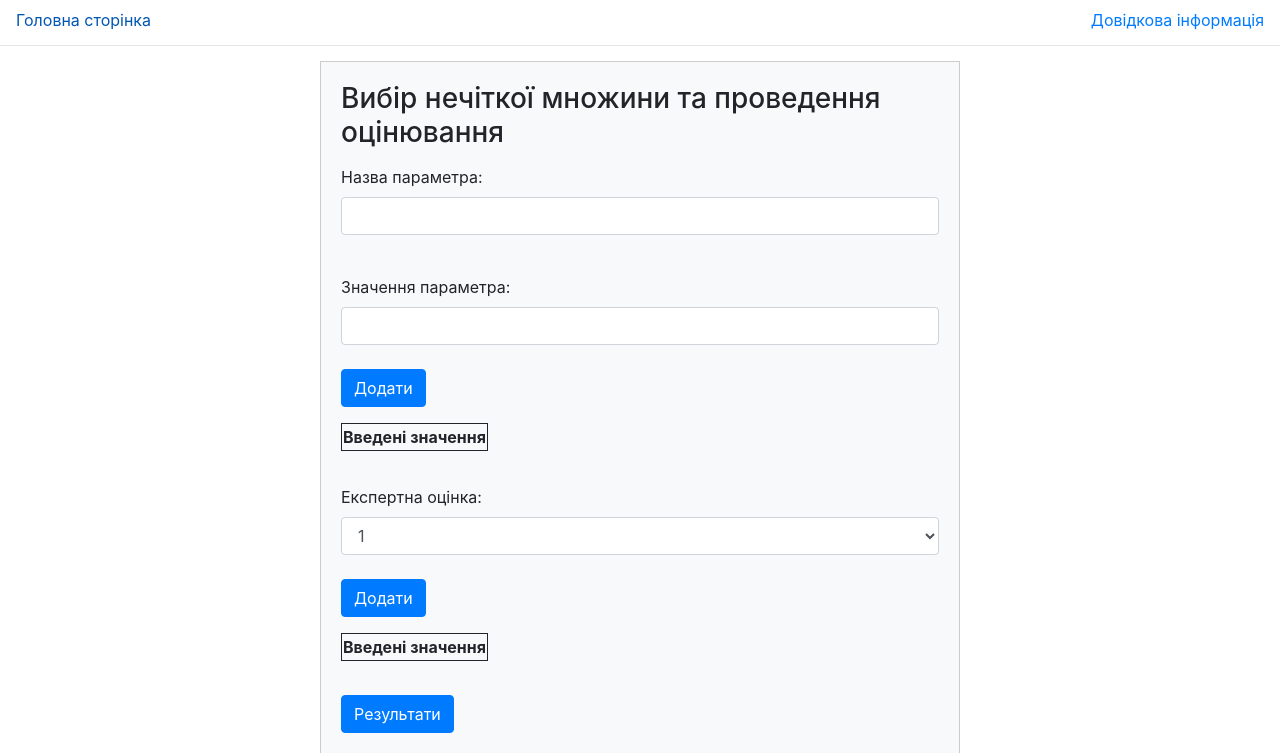
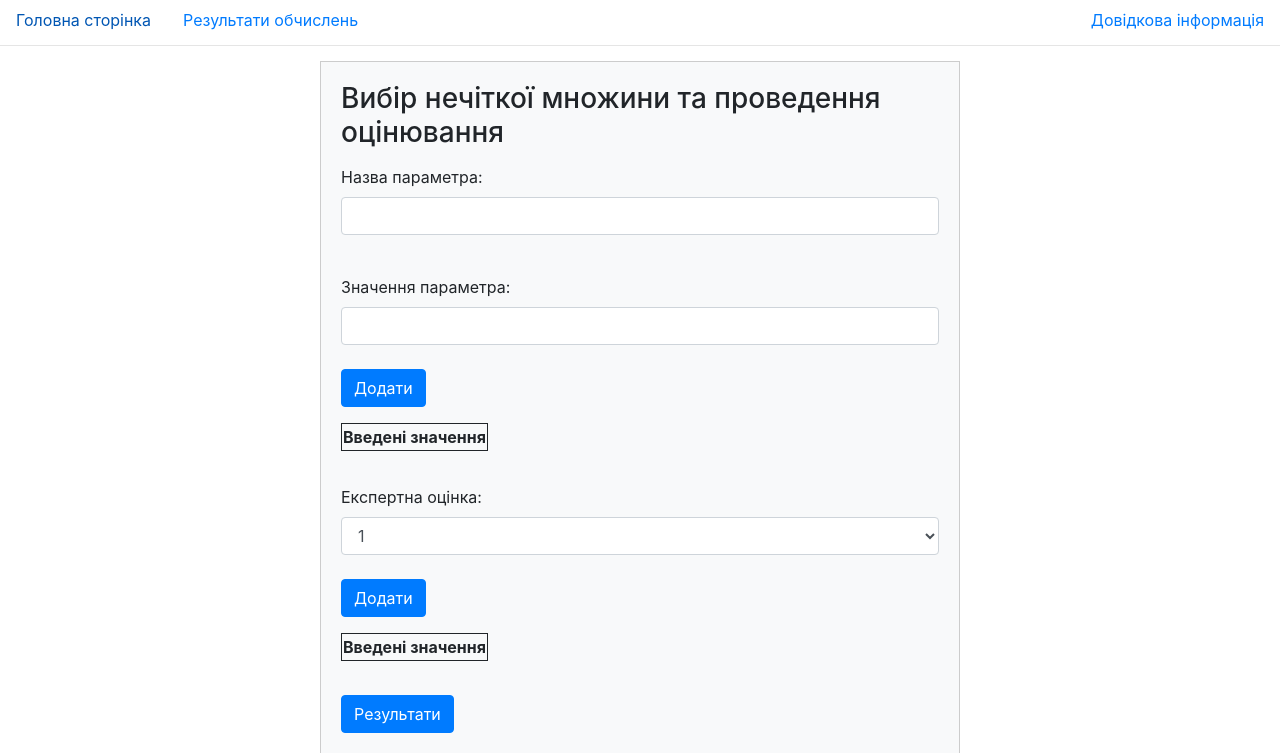
Before and after one commit to Mykhailo20/AI_ML, a Flask app: template lab1/main_project/templates/home.html in a window 1280 px wide. Shown: the top 753 px of the page. Run offline with Flask 3, Linux system fonts and the light colour scheme; the visitor is signed in with stand-in values (Sample User, id 1); the template is opened without the code that fills it: values that come from a table or form of the project are taken from there, most other values are stand-ins (such as "Sample title", 1, 10 or a date in 2020); some libraries are stand-ins or nearby versions.

Commit message:
feat (lab2): add "Calculation results" tab to navbar

```diff
--- a/lab2/main_project/static/css/base.css
+++ b/lab2/main_project/static/css/base.css
@@ -11,3 +11,8 @@
 .nav-hr {
     margin: 5px 0px 15px;
 }
+
+.nav__left-items {
+    display: flex;
+    flex-direction: row;
+}
--- a/lab2/main_project/templates/base.html
+++ b/lab2/main_project/templates/base.html
@@ -16,7 +16,12 @@
 
 <body>
     <ul class="nav">
-        <li class="nav-item"><a class="nav-link" href="{{ url_for('home') }}">Головна сторінка</a></li>
+        <div class="nav__left-items">
+            <li class="nav-item"><a class="nav-link" href="{{ url_for('home') }}">Головна сторінка</a></li>
+            {% if 'fuzzy_set_dict' in session %}
+                <li class="nav-item"><a class="nav-link" href="{{ url_for('result') }}">Результати обчислень</a></li>
+            {% endif %}
+        </div>
         <li class="nav-item"><a class="nav-link" href="{{ url_for('help') }}">Довідкова інформація</a></li>
     </ul>
     <hr class="nav-hr">
```
